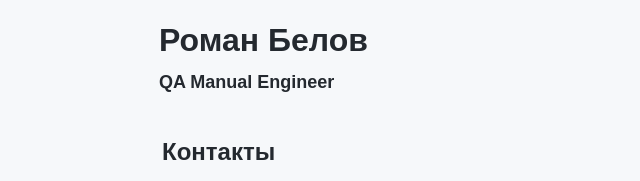
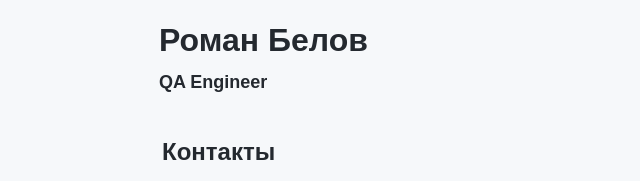
Before and after one commit to gravirovshik/gravirovshik.github.io, a plain HTML site: page index.html in a window 1280 px wide. Shown: the part 379-560 px from the top of the page, 318-958 px from the left. Drawn offline with Linux system fonts and the light colour scheme.

Commit message:
Update index.html

```diff
--- a/index.html
+++ b/index.html
@@ -13,7 +13,7 @@
     <header class="header">
       <img src="./roman.jpg" alt="avatar" class="header__avatar" />
       <h1 class="header__title">Роман Белов</h1>
-      <h3 class="header__subtitle">QA Manual Engineer</h2>
+      <h3 class="header__subtitle">QA Engineer</h2>
     </header>
     <main>
       <section class="links">
```
